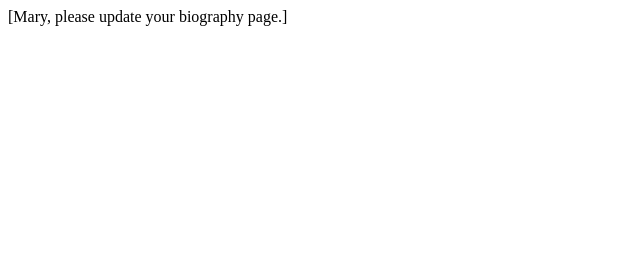
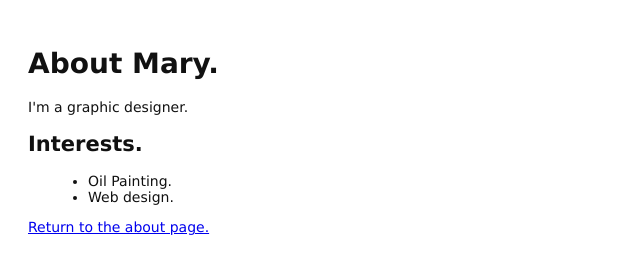
Before and after one commit to richardfieldsend/my-git-repo, a plain HTML site: page about/mary.html in a window 1280 px wide. Shown: the whole page, without its empty margins (0-640 px from the left). Drawn offline with Linux system fonts and the light colour scheme.

Commit message:
Add the biography page for Mary.

```diff
--- a/about/mary.html
+++ b/about/mary.html
@@ -1 +1,20 @@
-[Mary, please update your biography page.]
+<!doctype html>
+<html lang="en">
+  <head>
+    <meta charset="UTF-8"/>
+    <title>About Mary.</title>
+    <link href="../style.css" rel="stylesheet"/>
+  </head>
+  <body>
+    <h1>About Mary.</h1>
+    <p>I'm a graphic designer.</p>
+    <h2>Interests.</h2>
+    <ul>
+      <li>Oil Painting.</li>
+      <li>Web design.</li>
+    </ul>
+    <p>
+      <a href="index.html">Return to the about page.</a>
+    </p>
+  </body>
+</html>
```
